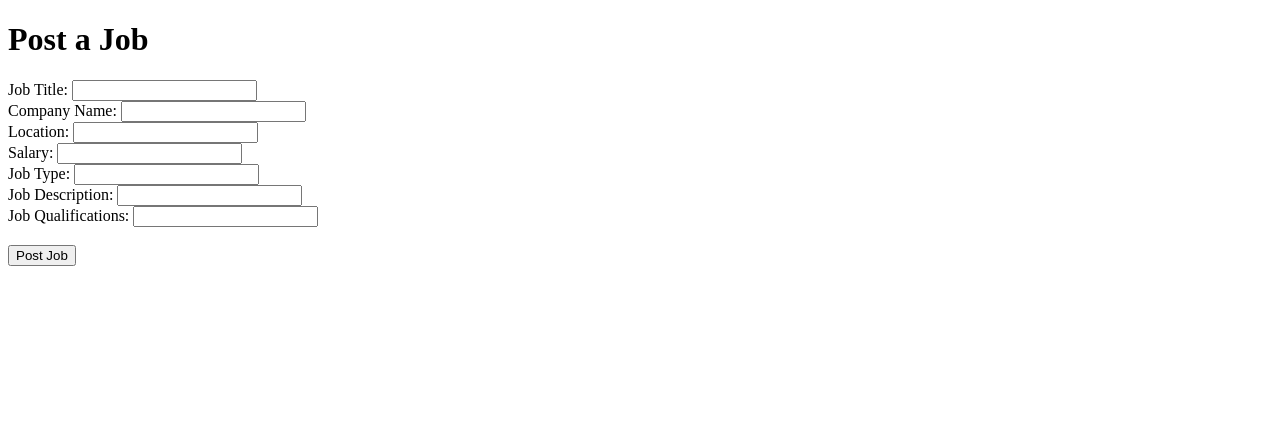
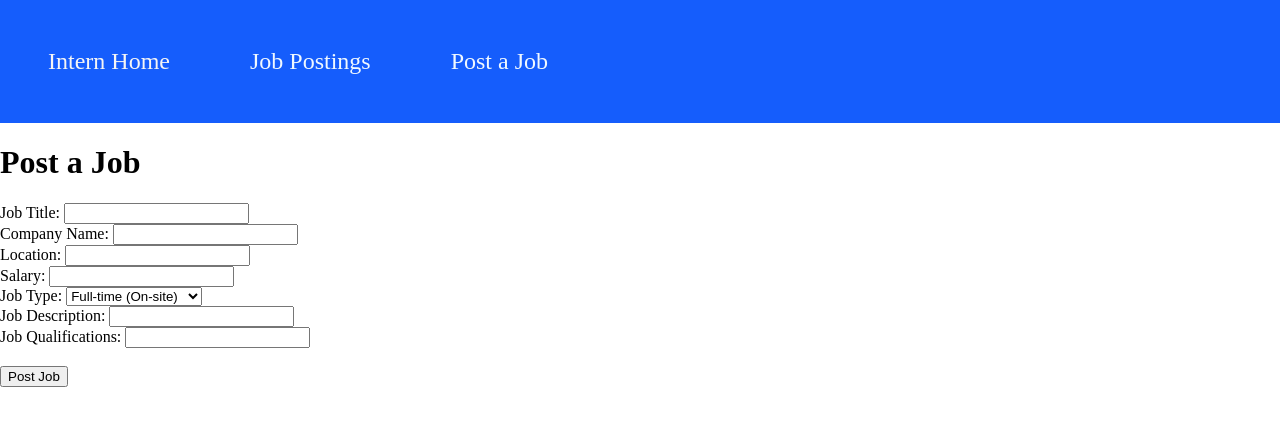
Before and after one commit to neelamraikwar9/JobPostingAppFrontend, a React (Vite) app: page /postJob-Page in a window 1280 px wide. Shown: the top 426 px of the page. Built offline with nearby package versions, Linux system fonts and the light colour scheme.

Commit message:
added functions

```diff
--- a/package.json
+++ b/package.json
@@ -13,7 +13,8 @@
     "axios": "^1.13.1",
     "react": "^19.1.1",
     "react-dom": "^19.1.1",
-    "react-router-dom": "^7.9.5"
+    "react-router-dom": "^7.9.5",
+    "react-toastify": "^11.0.5"
   },
   "devDependencies": {
     "@eslint/js": "^9.36.0",
--- a/src/App.css
+++ b/src/App.css
@@ -1,3 +1,14 @@
+
+.mainCon {
+  border: 3px solid rgb(206, 53, 53);
+  padding: 1rem;
+}
+
+.tex{
+  padding-left: 4rem;
+}
+
+
 .allJobsCon {
   border: 1px solid gray;
   display: flex;
@@ -6,6 +17,7 @@
   /* height: 60rem; */
   padding: 1rem;
   margin-bottom: 1.5rem;
+  margin-left: 4rem;
 
 }
 
@@ -13,6 +25,7 @@
   border: 1px solid gray;
   display: flex;
   flex-direction: column;
+  flex-wrap: wrap;
   padding: 2rem;
   width: 18rem;
   height: 18rem;
@@ -22,34 +35,35 @@
 }
 
 .btns {
-  border: 1px solid blue;
-  gap: 4rem;
+  /* border: 1px solid blue; */
+  gap: 2rem;
   display: flex;
 }
 
-.btns .seeDetail{
+.btns .seeDetail {
   color: white;
   background-color: oklch(54.6% 0.245 262.881);
   border-color: oklch(54.6% 0.245 262.881);
   border-radius: 0.3rem;
   padding: 0.4rem;
   width: 7rem
-
 }
 
-.btns .delete{
+.btns .delete {
   color: white;
   background-color: oklch(58.6% 0.253 17.585);
   border-color: oklch(58.6% 0.253 17.585);
   border-radius: 0.3rem;
   padding: 0.3;
-  width: 7rem;                                                                                                                                                                                                                                                                                                                                                                                                                                                                  rem;
+  width: 7rem;
 }
 
-.delete:hover{
+.delete:hover {
   background-color: oklch(64.5% 0.246 16.439);
+  border-color: oklch(64.5% 0.246 16.439);
 }
 
-.seeDetail:hover{
+.seeDetail:hover {
   background-color: oklch(62.3% 0.214 259.815);
+  border-color: oklch(62.3% 0.214 259.815);
 }
--- a/src/App.jsx
+++ b/src/App.jsx
@@ -3,6 +3,8 @@ import {Routes, Route} from 'react-router-dom'
 import PostAJob from './pages/PostAJob'
 import DisplayJobs from './pages/DisplayJobs'
 import JobDetailsPage from './pages/JobDetailsPage'
+import { ToastContainer, toast } from "react-toastify";
+import Navbar from './components/Navbar';
 
 
 function App() {
@@ -10,11 +12,13 @@ function App() {
 
   return (
     <>
+      <Navbar/>
       <Routes>
       <Route path="/" element={<DisplayJobs/>}></Route>
       <Route path="/postJob-Page" element={<PostAJob/>}></Route>
-      <Route path="/postJob-Page" element={<PostAJob/>}></Route>
+      <Route path="/jobs/:jobId" element={<JobDetailsPage/>}></Route>
       </Routes>
+      <ToastContainer autoClose={3000} />
     </>
   )
 }
--- /dev/null
+++ b/src/components/Navbar.jsx
@@ -0,0 +1,19 @@
+import { NavLink } from "react-router-dom";
+import './navbar.css';
+
+const Navbar = () => {
+  return (
+    <div>
+    <nav className="navContainer" >
+        <ul className="navUlCon">
+            <li className="navItem"> <NavLink to="/" className="itemText ">Intern Home</NavLink></li>
+            <li className="navItem"> <NavLink to="/" className="itemText text ">Job Postings</NavLink></li>
+            <li className="navItem"> <NavLink to="/postJob-Page" className="itemText text">Post a Job</NavLink></li>
+        </ul>
+    </nav>
+
+    </div>
+  )
+}
+
+export default Navbar
--- /dev/null
+++ b/src/components/navbar.css
@@ -0,0 +1,35 @@
+.navContainer {
+    background-color: oklch(54.6% 0.245 262.881);
+    margin-top: 0;
+
+
+}
+
+
+
+
+
+.navUlCon {
+    display: flex;
+    /* justify-content:; */
+    gap: 5rem;
+    padding: 3rem;
+    margin: 0
+
+}
+
+.navItem {
+    list-style: none;
+}
+
+.itemText {
+    text-decoration: none;
+    color: whitesmoke;
+    font-size: 1.5rem;
+
+}
+
+.text {
+    color:aliceblue;
+
+}
--- a/src/index.css
+++ b/src/index.css
@@ -66,3 +66,9 @@ button:focus-visible {
     background-color: #f9f9f9;
   }
 } */
+
+
+body{
+  margin: 0;
+  margin-top: 0;
+}
--- a/src/pages/DisplayJobs.jsx
+++ b/src/pages/DisplayJobs.jsx
@@ -1,46 +1,78 @@
-import axios from 'axios';
-import { useState, useEffect } from 'react';
+import axios from "axios";
+import { useState, useEffect } from "react";
+import { toast } from "react-toastify";
+import "react-toastify/dist/ReactToastify.css";
+import { Link } from 'react-router-dom';
 
 const DisplayJobs = () => {
-    const [jobs, setJobs] = useState([])
+  const [jobs, setJobs] = useState([]);
 
-    async function fetchJobs(){
-        try{
-            const allJobs = await axios.get("https://job-posting-app-backend-zeta.vercel.app/jobs")
+  async function fetchJobs() {
+    try {
+      const allJobs = await axios.get(
+        "https://job-posting-app-backend-zeta.vercel.app/jobs"
+      );
       console.log(allJobs.data);
       setJobs(allJobs.data);
-        } catch(error){
+    } catch (error) {
       console.log(error, "error");
     }
   }
 
   useEffect(() => {
     fetchJobs();
-    }, [])
+  }, []);
 
+  function handleDelete(e) {
+    const jobId = e.target.value;
+    console.log(jobId, "checking deleteId");
+    try {
+      const delJob = axios.delete(
+        `https://job-posting-app-backend-zeta.vercel.app/jobs/delete/${jobId}`
+      );
+      console.log(delJob);
 
-
+      setJobs((prvJob) => prvJob.filter((job) => job._id !== jobId));
+      toast.success("Job deleted successfully!", {
+        autoClose: 3000,
+      });
+    } catch (error) {
+      throw error;
+    }
+  }
 
   return (
-    <main>
-    <h1>All Jobs</h1>
+    <main className="mainCon">
+      <h1  className="tex" >All Jobs</h1>
       <div className="allJobsCon">
         {jobs.map((job) => (
-            <div className="JobCard">
+          <div key={job._id} className="JobCard">
             <h2>{job.title}</h2>
-                <p><strong>Company name: </strong>{job.companyName}</p>
-                <p><strong>Location: </strong>{job.location}</p>
-                <p><strong>Job Type: </strong>{job.jobType}</p>
+            <p>
+              <strong>Company name: </strong>
+              {job.companyName}
+            </p>
+            <p>
+              <strong>Location: </strong>
+              {job.location}
+            </p>
+            <p>
+              <strong>Job Type: </strong>
+              {job.jobType}
+            </p>
             <div className="btns">
-                    <button className='seeDetail'>See Details</button>
-                    <button className='delete'>Delete</button>
+            <Link to={`/jobs/${job?._id}`}>
+              <button className="seeDetail">See Details</button>
+              </Link>
+              <button className="delete" value={job._id} onClick={handleDelete}>
+                Delete
+              </button>
             </div>
           </div>
         ))}
-
       </div>
     </main>
-  )
-}
+  );
+};
 
-export default DisplayJobs
+export default DisplayJobs;
--- a/src/pages/JobDetailsPage.jsx
+++ b/src/pages/JobDetailsPage.jsx
@@ -1,8 +1,48 @@
+
+import { useParams } from "react-router-dom";
+import axios from 'axios';
+import { useState, useEffect } from "react";
+import { Link } from "react-router-dom";
+import { toast } from "react-toastify";
+import "react-toastify/dist/ReactToastify.css";
+
+const JobDetailsPage = () => {
+    const {jobId} = useParams();
+    console.log(jobId, "checkign jonId")
+
+    const [jobs, setJobs] = useState([]);
 
 
-const JobDetailsPage = () => {
+  async function fetchJobs() {
+    try {
+      const allJobs = await axios.get(
+    `https://job-posting-app-backend-zeta.vercel.app/jobs/${jobId}`
+      );
+      console.log(allJobs.data);
+      setJobs(allJobs.data);
+    } catch (error) {
+      console.log(error, "error");
+    }
+  }
+
+  useEffect(() => {
+    fetchJobs();
+  }, []);
+
+
   return (
-    <div>JobDetailsPage</div>
+    <main>
+    <h1>{jobs.title}</h1>
+    <div>
+        <p><strong>Company Name:</strong> {jobs.companyName}</p>
+        <p><strong>Location:</strong> {jobs.location}</p>
+        <p><strong>Salary:</strong> {jobs.salary}</p>
+        <p><strong>Job Type:</strong>{jobs.jobType}</p>
+        <p><strong>Description:</strong> {jobs.description}</p>
+        <p><strong>Qualifications:</strong>{jobs.qualifications}</p>
+    </div>
+
+    </main>
   )
 }
 
--- a/src/pages/PostAJob.jsx
+++ b/src/pages/PostAJob.jsx
@@ -1,48 +1,117 @@
-// import React from 'react'
+import axios from 'axios';
+import { useState } from 'react';
+import { toast } from "react-toastify";
+import "react-toastify/dist/ReactToastify.css";
+
+
 
 const PostAJob = () => {
+  const [form, setForm ] = useState({
+    title: "",
+    companyName: "",
+    location: "",
+    salary: "",
+    jobType: "",
+    jobDescription: "",
+    jobQualification: ""
+  });
+
+  function handleChange(e){
+    const {name, value} = e.target;
+    console.log(name, value, "checkign")
+    setForm((prev) => ({...prev, [name]: value}))
+  }
+
+
+  async function handleSubmit(e){
+    e.preventDefault();
+
+    try{
+      const res = await axios.post("https://job-posting-app-backend-zeta.vercel.app/jobs", JSON.stringify(form),
+    {headers: {"Content-Type": "application/json"}});
+
+    console.log("Job added successfully", res.data);
+
+      toast.success("Job added successfully!", {
+        autoClose: 3000,
+      });
+
+
+      setForm({
+    title: "",
+    companyName: "",
+    location : "",
+    salary: "",
+    jobType : "",
+    jobDescription : "",
+    qualifications: ""
+    });
+    } catch(error){
+      console.log("Error Submitting Jobs", error);
+
+       if (error.response) {
+        console.error("Server error:", error.response.data);
+        console.error("Status:", error.response.status);
+        alert(` Error: ${error.response.data.message || "Failed to add lead"}`);
+      } else if (error.request) {
+        console.error("Network error:", error.request);
+        alert("Network error: Please check your internet connection.");
+      } else {
+        console.error("Error:", error.message);
+        alert(` Error: ${error.message}`);
+      }
+    }
+  }
+
+
   return (
     <main>
     <h1>Post a Job</h1>
 
-    <form>
+    <form onSubmit={handleSubmit}>
     <div>
     <label htmlFor="tit">Job Title: </label>
-    <input type="text" id="tit"/>
+    <input type="text" id="tit" name="title" value={form.title} onChange={handleChange}/>
     </div>
 
     <div>
     <label htmlFor="com">Company Name: </label>
-    <input type="text" id="com"/>
+    <input type="text" id="com" name="companyName" value={form.companyName} onChange={handleChange}/>
     </div>
 
     <div>
     <label htmlFor="loc">Location: </label>
-    <input type="text" id="loc"/>
+    <input type="text" id="loc" name="location" value={form.location} onChange={handleChange}/>
     </div>
 
     <div>
     <label htmlFor="sal">Salary: </label>
-    <input type="number" id="sal"/>
+    <input type="number" id="sal" name="salary" value={form.salary} onChange={handleChange}/>
     </div>
 
     <div>
     <label htmlFor="typ">Job Type: </label>
-    <input type="text" id="typ"/>
+    <select type="text" id="typ" name="jobType" value={form.jobType} onChange={handleChange}>
+      <option value="" >Full-time (On-site)</option>
+      <option value="Full-time (On-site)">Full-time (On-site)</option>
+      <option value="Full-time (On-site)">Part-time (On-site)</option>
+      <option value="Full-time (On-site)">Full-time (Remote)</option>
+      <option value="Part-time (Remote)">Part-time (Remote)</option>
+    </select>
     </div>
 
     <div>
     <label htmlFor="des">Job Description: </label>
-    <input type="text" id="des"/>
+    <input type="text" id="des" name="jobDescription" value={form.jobDescription} onChange={handleChange}/>
     </div>
 
     <div>
     <label htmlFor="des">Job Qualifications: </label>
-    <input type="text" id="des"/>
+    <input type="text" id="des" name="qualifications" value={form. qualifications} onChange={handleChange}/>
     </div>
     <br/>
 
-    <button>Post Job</button>
+    <button type="submit">Post Job</button>
     </form>
 
 
```
Also changed, not shown: src/components/AllJobs.jsx (added, +23 -0 lines), 1 other file (tests, documents, lock files or other folders). Lines whose indentation alone changed are shown as unchanged.
